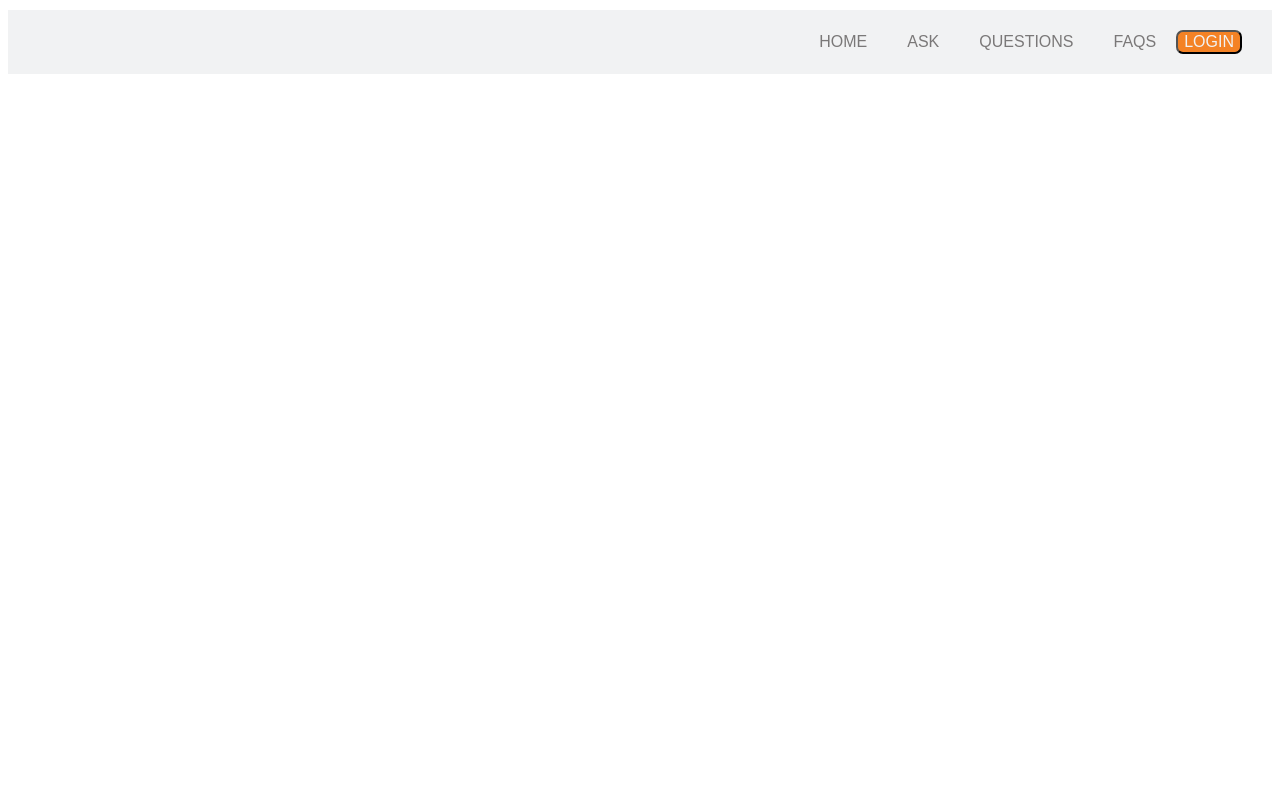
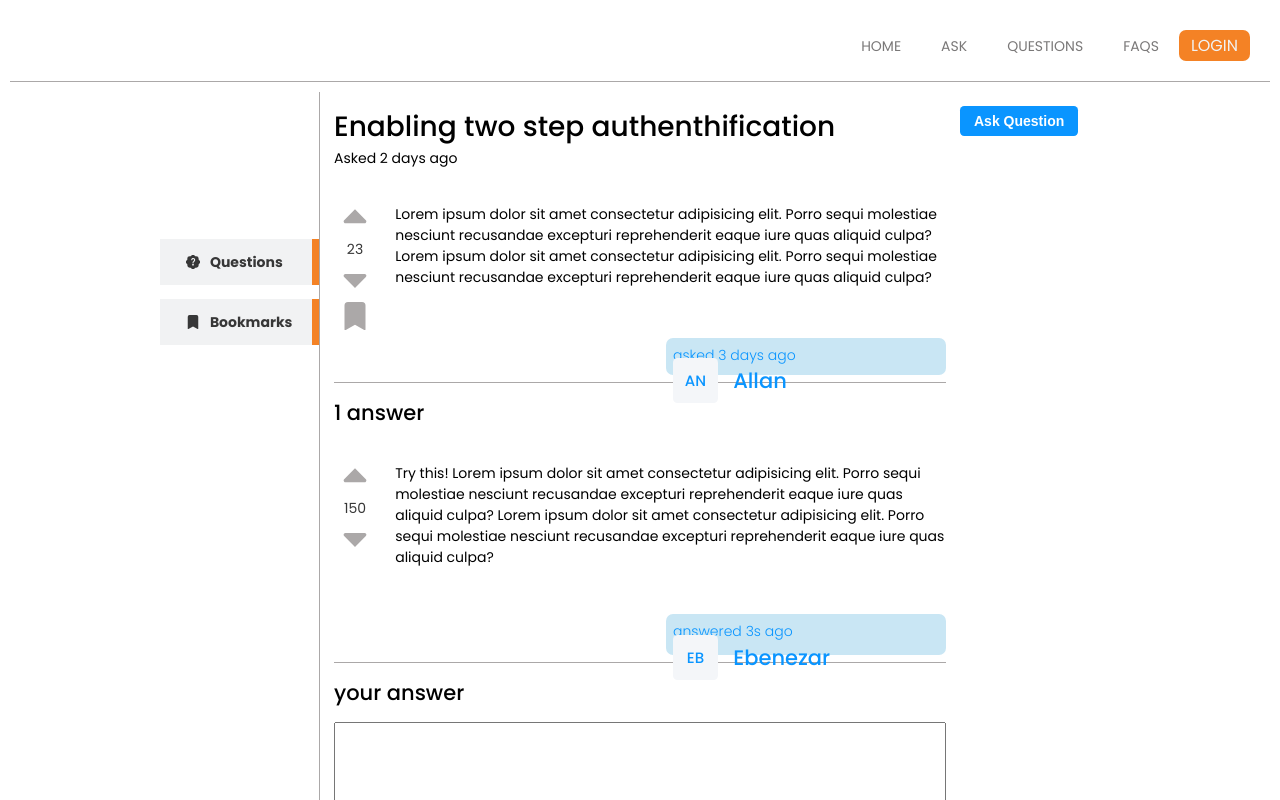
Before and after one commit to Ebenezr/HelpDesk, a React (Vite) app: page / in a window 1280 px wide. Shown: the top 800 px of the page. Built offline with nearby package versions, Linux system fonts and the light colour scheme.

Commit message:
[FIX] intergrate navbar with rest of design

```diff
--- a/src/App.jsx
+++ b/src/App.jsx
@@ -1,12 +1,15 @@
-// import "./sass/style.scss";
+import "./sass/style.scss";
 import React from "react";
-import Landing from "./pages/Landing";
+import Navbar from "./components/Navbar/Navbar";
+import Solutions from "./pages/Solutions";
+
 function App() {
   return (
     <>
-      <Landing/>
+      <Navbar />
+      <Solutions />
     </>
-  )
+  );
 }
 
 export default App;
--- a/src/components/Navbar/Navbar.jsx
+++ b/src/components/Navbar/Navbar.jsx
@@ -12,6 +12,8 @@ const styles = {
     margin: "10px",
     padding: "20px",
     justifyContent: "end",
+    alignItems: "center",
+    borderBottom: "1px solid #aba8a8",
   },
 
   items: {
@@ -22,7 +24,6 @@ const styles = {
     padding: "20px",
     flexWrap: "nowrap",
     color: "#7a7878",
-
   },
   header: {
     fontFamily: "Poppins, sans-serif",
@@ -38,15 +39,19 @@ const styles = {
     backgroundColor: "#f48225",
     borderRadius: "7px",
     color: "#f1f2f3",
+    border: "none",
+    padding: "3px 12px",
   },
 };
 
 function Navbar() {
   return (
-    <nav >
+    <nav>
       <div style={styles.wrapper}>
         <div style={styles.list}>
-        <a style={styles.header}>HELP<span style={styles.span}>DESK</span></a>
+          <a style={styles.header}>
+            HELP<span style={styles.span}>DESK</span>
+          </a>
           <a style={styles.items}>HOME</a>
           <a style={styles.items}>ASK</a>
           <a style={styles.items}>QUESTIONS</a>
```
